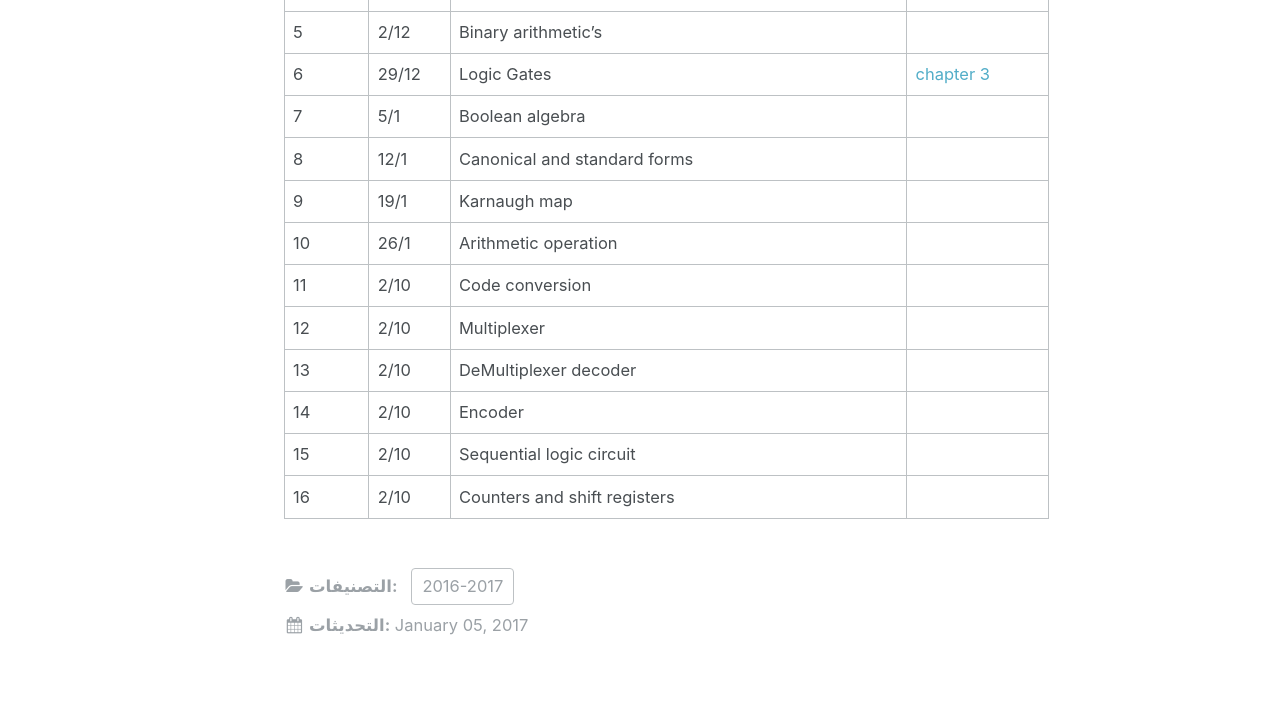
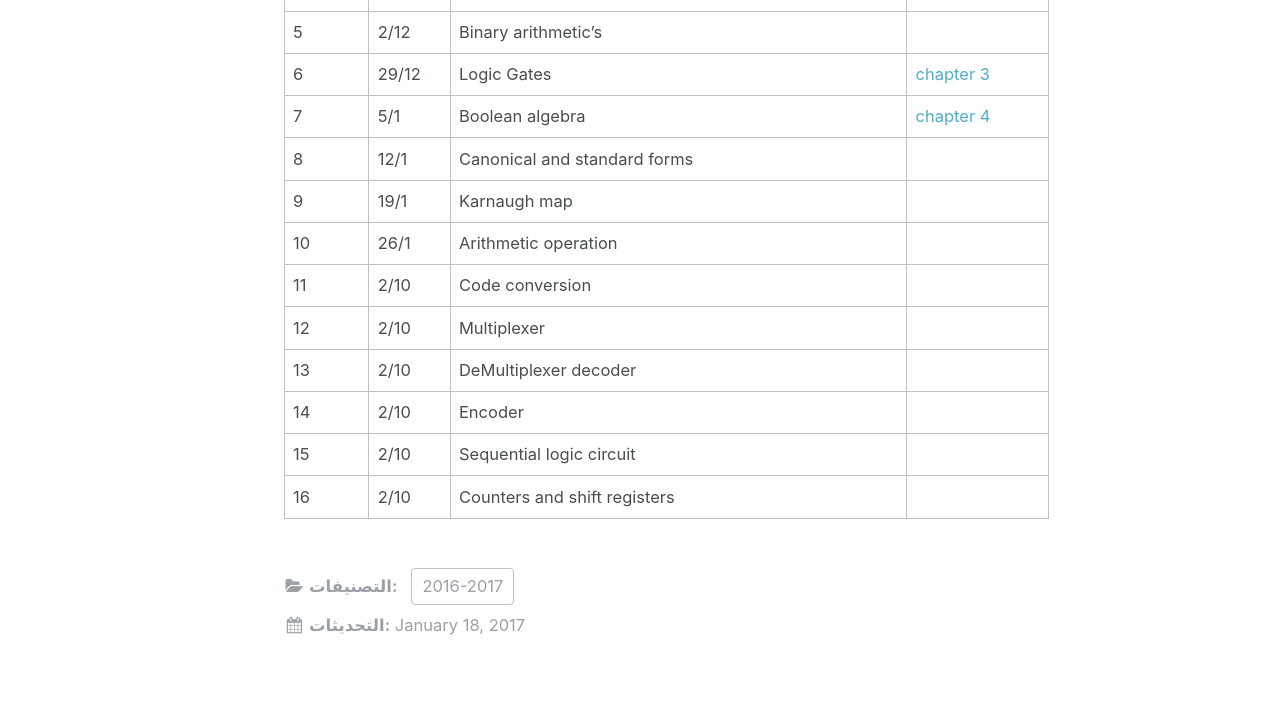
Before and after one commit to alaidi/alaidi.github.io, a Jekyll site: the page built from _posts/courses/2016-2017/2016-9-25-Digital-Techniques.markdown, in a window 1280 px wide. Shown: the part 910-1633 px from the top of the page. Built offline with Jekyll 4.4.1, drawn with Linux system fonts in a browser that asks for light colours.

Commit message:
add ch4 to digital techniques

```diff
--- a/_posts/courses/2016-2017/2016-9-25-Digital-Techniques.markdown
+++ b/_posts/courses/2016-2017/2016-9-25-Digital-Techniques.markdown
@@ -29,7 +29,7 @@
 | 4    | 15/12 | Binary Representation of signed numbers |                  |
 | 5    | 2/12  | Binary arithmetic’s                     |                  |
 | 6    | 29/12 | Logic Gates                             | [chapter 3][ch3] |
-| 7    | 5/1   | Boolean algebra                         |                  |
+| 7    | 5/1   | Boolean algebra                         | [chapter 4][ch4] |
 | 8    | 12/1  | Canonical and standard forms            |                  |
 | 9    | 19/1  | Karnaugh map                            |                  |
 | 10   | 26/1  | Arithmetic operation                    |                  |
```
Also changed, not shown: other parts of _posts/courses/2016-2017/2016-9-25-Digital-Techniques.markdown (+2 -1 lines), 1 other file.
